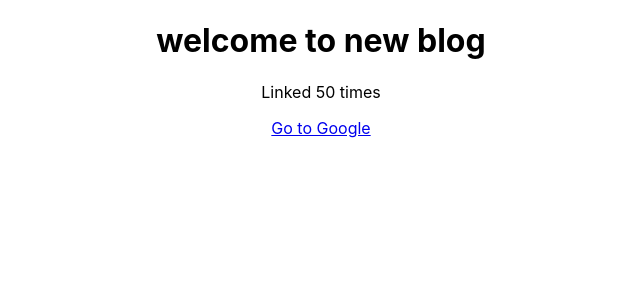
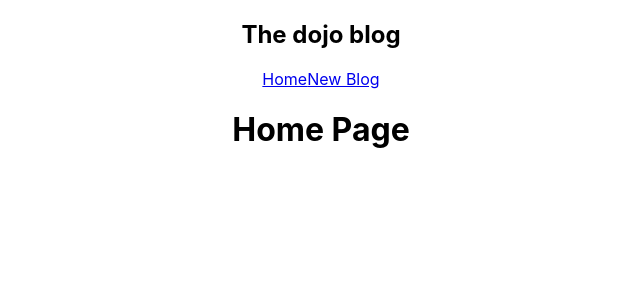
Before and after one commit to akramghaleb/react-The-dojo-blog, a React (Create React App) app in the folder dojo-blog/: page / in a window 1280 px wide. Shown: the top 300 px of the page, without its empty margins (319-959 px from the left). Built offline with nearby package versions, Linux system fonts and the light colour scheme.

Commit message:
Multiple components

```diff
--- a/dojo-blog/src/App.js
+++ b/dojo-blog/src/App.js
@@ -1,16 +1,14 @@
 import './App.css';
+import Navbar from './Navbar';
+import HomePage from './Home';
 
 function App() {
-  const title = "welcome to new blog";
-  const likes = 50;
-  const googleLink = "http://google.com";
 
   return (
     <div className="App">
+      <Navbar />
       <div className="content">
-        <h1>{ title }</h1>
-        <p>Linked  { likes } times</p>
-        <a href={googleLink}> Go to Google</a>
+        <HomePage />
       </div>
     </div>
   );
--- /dev/null
+++ b/dojo-blog/src/Home.js
@@ -0,0 +1,9 @@
+const HomePage = () => {
+    return (
+        <div className="home">
+            <h1>Home Page</h1>
+        </div>
+     );
+}
+
+export default HomePage;
--- /dev/null
+++ b/dojo-blog/src/Navbar.js
@@ -0,0 +1,13 @@
+const Navbar = () => {
+    return (
+        <nav className="navbar">
+            <h1>The dojo blog</h1>
+            <div className="links">
+                <a href="/">Home</a>
+                <a href="/create">New Blog</a>
+            </div>
+        </nav>
+     );
+}
+
+export default Navbar;
```
